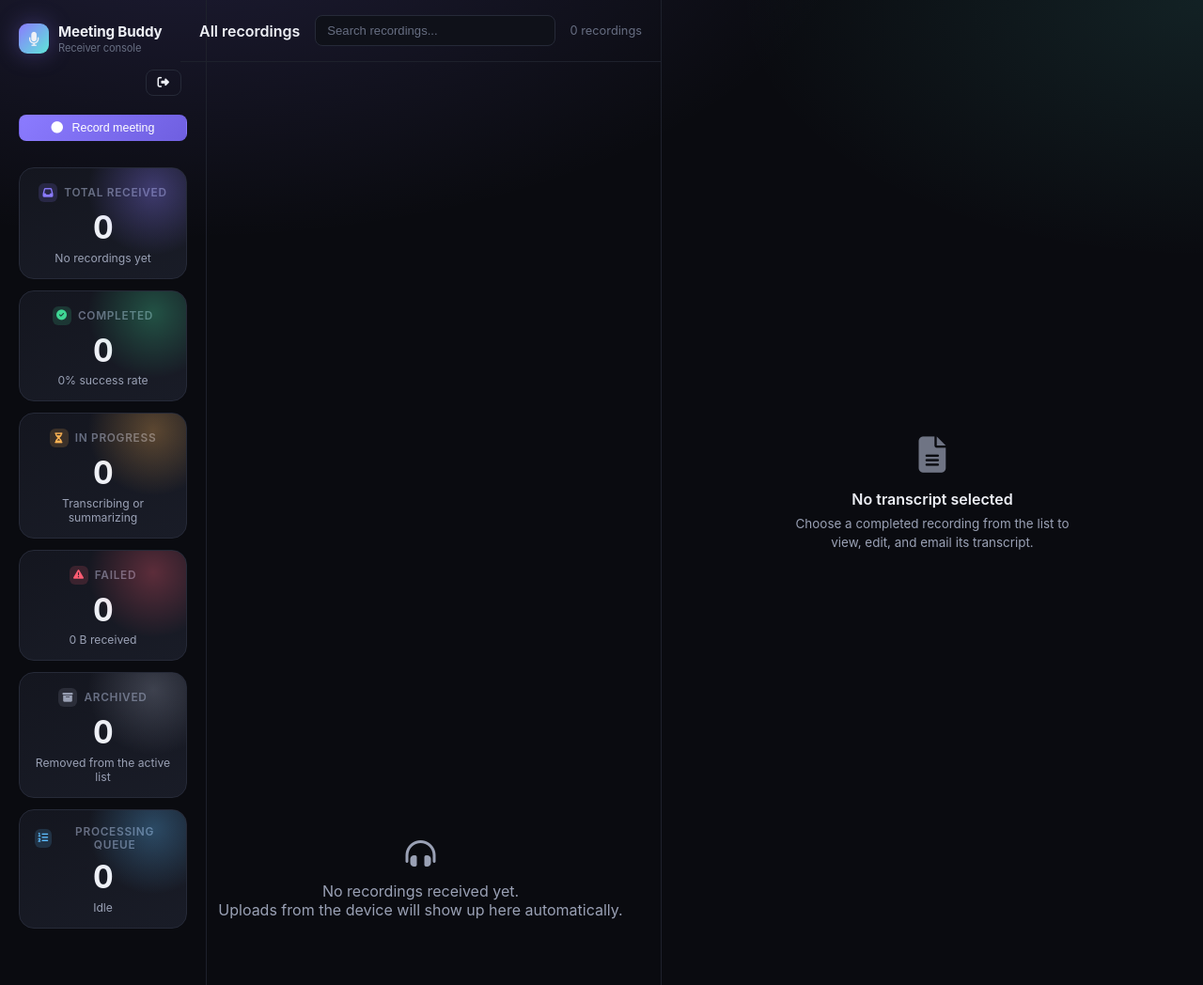
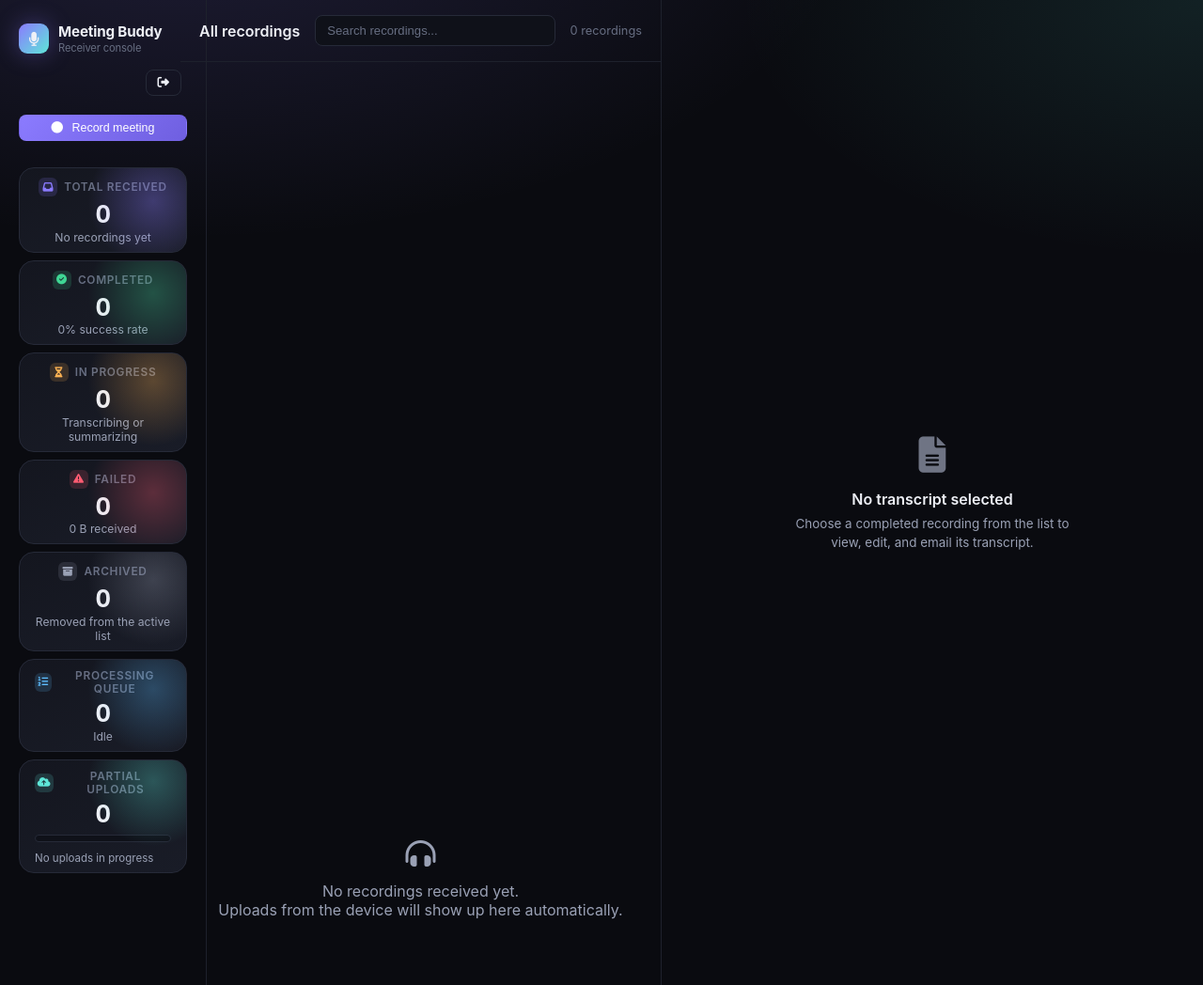
Before and after one commit to merlinmb/esp32_ai-meeting-buddy, a Flask app: page / in a window 1280 px wide. Shown: the whole page at 94% size. Run offline with Flask 3, Linux system fonts and the light colour scheme; the visitor is signed in with stand-in values (Sample User, id 1); data that the repository does not hold is empty; parts of the project's set-up code (start-up, migrations or seed data) failed here and were passed over; some libraries are stand-ins or nearby versions.

Commit message:
Add web server functionality for managing recordings and WiFi settings
- Implement DeviceWebServer class to handle HTTP requests for a dashboard and JSON API.
- Add endpoints for listing, downloading, and deleting recordings, as well as managing WiFi networks.
- Create HTML/CSS/JS for the web interface, providing a user-friendly dashboard.
- Enhance WifiStore class to support removal of saved networks and update preferred SSID.
- Improve WifiUploader class to handle chunked uploads with better error handling.
- Introduce server-side functionality to list ongoing partial uploads.
- Update dashboard to display partial uploads with progress indicators.

```diff
--- a/server/receive_and_transcribe.py
+++ b/server/receive_and_transcribe.py
@@ -422,6 +422,26 @@ def queue_length() -> int:
     return waiting + 1 if _job_in_progress else waiting
 
 
+def list_partial_uploads() -> list[dict]:
+    """Chunked uploads (see /upload/chunk) that are still in flight - a
+    '<name>.wav.part' file sitting in RAW_AUDIO_DIR with more chunks still to
+    come. The protocol never tells the server a file's final size upfront, so
+    only bytes-received-so-far is available, not a percentage."""
+    partials = []
+    for part_path in RAW_AUDIO_DIR.glob("*.wav.part"):
+        try:
+            stat = part_path.stat()
+        except OSError:
+            continue
+        partials.append({
+            "name": part_path.name[: -len(".part")],
+            "bytes_received": stat.st_size,
+            "updated_at": datetime.fromtimestamp(stat.st_mtime, tz=None).isoformat(timespec="seconds"),
+        })
+    partials.sort(key=lambda p: p["updated_at"], reverse=True)
+    return partials
+
+
 threading.Thread(target=_job_worker, daemon=True).start()
 
 
@@ -511,6 +531,10 @@ def upload_chunk():
         offset = int(request.headers.get("X-Chunk-Offset", ""))
     except ValueError:
         return "missing/invalid X-Chunk-Offset", 400
+    try:
+        declared_len = int(request.headers.get("Content-Length", ""))
+    except ValueError:
+        return "missing/invalid Content-Length", 400
     is_final = request.headers.get("X-Upload-Final", "") == "1"
 
     safe_name = sanitize_upload_filename(name)
@@ -526,16 +550,38 @@ def upload_chunk():
     if offset != current_size:
         return str(current_size), 409, {"Content-Type": "text/plain"}
 
+    # Read exactly as many bytes as the client declared, and verify that's
+    # what actually arrived before appending anything - a dropped connection
+    # or truncated stream must never be allowed to land a short write on
+    # disk, because that write would still get ack'd as valid progress
+    # (current_size advances), permanently desyncing the device's own
+    # offset bookkeeping from what's really on disk for the rest of this
+    # file's upload.
+    received = bytearray()
+    try:
+        remaining = declared_len
+        while remaining > 0:
+            piece = request.stream.read(min(CHUNK_READ_BUFFER, remaining))
+            if not piece:
+                break  # connection dropped before declared_len bytes arrived
+            received.extend(piece)
+            remaining -= len(piece)
+    except (OSError, ConnectionError):
+        pass  # treated the same as a clean short read below
+
+    if len(received) != declared_len:
+        return str(current_size), 400, {"Content-Type": "text/plain"}
+
     with open(part_path, "ab") as f:
-        while True:
-            piece = request.stream.read(CHUNK_READ_BUFFER)
-            if not piece:
-                break  # client disconnected mid-chunk - keep whatever landed, device will resume from it
-            f.write(piece)
+        f.write(received)
         f.flush()
         os.fsync(f.fileno())  # survive a server crash between chunks, not just an app-level error
 
     new_size = part_path.stat().st_size
+    if new_size != current_size + declared_len:
+        # Another request raced us onto the same .part file, or the OS
+        # buffered less than we wrote - don't trust the size, don't finalize.
+        return str(new_size), 409, {"Content-Type": "text/plain"}
 
     if not is_final:
         return str(new_size), 200, {"Content-Type": "text/plain"}
@@ -590,6 +636,7 @@ def list_meetings():
 def stats():
     result = store.stats()
     result["queue_length"] = queue_length()
+    result["partial_uploads"] = list_partial_uploads()
     return jsonify(result)
 
 
--- a/server/templates/dashboard.html
+++ b/server/templates/dashboard.html
@@ -131,14 +131,14 @@
   .hero-grid {
     display: flex;
     flex-direction: column;
-    gap: 12px;
+    gap: 8px;
   }
   .hero-card {
     position: relative;
     background: linear-gradient(160deg, var(--panel), var(--panel-2));
     border: 1px solid var(--border);
     border-radius: var(--radius-lg);
-    padding: 16px 16px 14px;
+    padding: 10px 16px 8px;
     overflow: hidden;
     text-align: center;
     cursor: pointer;
@@ -163,7 +163,7 @@
     letter-spacing: 0.06em;
     color: var(--text-faint);
     font-weight: 600;
-    margin-bottom: 10px;
+    margin-bottom: 6px;
     display: flex;
     align-items: center;
     justify-content: center;
@@ -179,14 +179,14 @@
     font-size: 11px;
   }
   .hero-card .value {
-    font-size: 2.1rem;
+    font-size: 1.6rem;
     font-weight: 700;
     letter-spacing: -0.02em;
     line-height: 1;
     font-variant-numeric: tabular-nums;
   }
   .hero-card .footnote {
-    margin-top: 8px;
+    margin-top: 4px;
     font-size: 0.76rem;
     color: var(--text-dim);
   }
@@ -203,6 +203,59 @@
   .hero-card.archived .icon { background: rgba(154, 161, 181, 0.16); color: var(--text-dim); }
   .hero-card.queue { --glow-color: rgba(94, 189, 255, 0.30); cursor: default; }
   .hero-card.queue .icon { background: rgba(94, 189, 255, 0.16); color: #5ebdff; }
+  .hero-card.uploading { --glow-color: rgba(94, 230, 216, 0.30); cursor: default; }
+  .hero-card.uploading .icon { background: rgba(94, 230, 216, 0.16); color: var(--accent-2); }
+
+  /* ---------- Upload progress bar (indeterminate shimmer - the server only
+     ever knows bytes received so far, never a chunked upload's final size) ---------- */
+  .upload-bar-track {
+    position: relative;
+    height: 8px;
+    border-radius: 999px;
+    background: var(--bg-alt);
+    border: 1px solid var(--border);
+    overflow: hidden;
+    margin-top: 10px;
+  }
+  .upload-bar-fill {
+    position: absolute;
+    inset: 0;
+    width: 40%;
+    border-radius: 999px;
+    background: linear-gradient(90deg, transparent, var(--accent-2), var(--accent), transparent);
+    background-size: 200% 100%;
+    animation: uploadShimmer 1.6s ease-in-out infinite;
+    box-shadow: 0 0 12px var(--accent-glow);
+  }
+  @keyframes uploadShimmer {
+    0% { transform: translateX(-100%); }
+    100% { transform: translateX(350%); }
+  }
+  .upload-bar-track.idle .upload-bar-fill { display: none; }
+  .upload-file-list {
+    margin-top: 10px;
+    display: flex;
+    flex-direction: column;
+    gap: 4px;
+    text-align: left;
+  }
+  .upload-file-list .item {
+    display: flex;
+    justify-content: space-between;
+    gap: 8px;
+    font-size: 0.72rem;
+    color: var(--text-dim);
+  }
+  .upload-file-list .item .fname {
+    overflow: hidden;
+    text-overflow: ellipsis;
+    white-space: nowrap;
+  }
+  .upload-file-list .item .fbytes {
+    flex-shrink: 0;
+    color: var(--accent-2);
+    font-variant-numeric: tabular-nums;
+  }
 
   /* ---------- Table panel ---------- */
   .panel {
@@ -686,6 +739,12 @@
         <div class="value" id="statQueue">–</div>
         <div class="footnote" id="statQueueNote">–</div>
       </div>
+      <div class="hero-card uploading">
+        <div class="label"><span class="icon"><i class="fa-solid fa-cloud-arrow-up"></i></span> Partial uploads</div>
+        <div class="value" id="statPartial">–</div>
+        <div class="upload-bar-track idle" id="partialBarTrack"><div class="upload-bar-fill"></div></div>
+        <div class="upload-file-list" id="partialFileList"></div>
+      </div>
     </div>
   </div>
 
@@ -896,6 +955,16 @@ function renderStats(stats) {
   document.getElementById("statQueueNote").textContent = stats.queue_length > 0
     ? "Whisper/LLM jobs run one at a time"
     : "Idle";
+
+  const partials = stats.partial_uploads || [];
+  document.getElementById("statPartial").textContent = partials.length;
+  document.getElementById("partialBarTrack").classList.toggle("idle", partials.length === 0);
+  document.getElementById("partialFileList").innerHTML = partials.slice(0, 3).map(p => `
+    <div class="item">
+      <span class="fname">${escapeHtml(p.name)}</span>
+      <span class="fbytes">${fmtBytes(p.bytes_received)}</span>
+    </div>
+  `).join("") || `<div class="item"><span class="fname">No uploads in progress</span></div>`;
 }
 
 function renderTable() {
```
Also changed, not shown: 6 other files.
